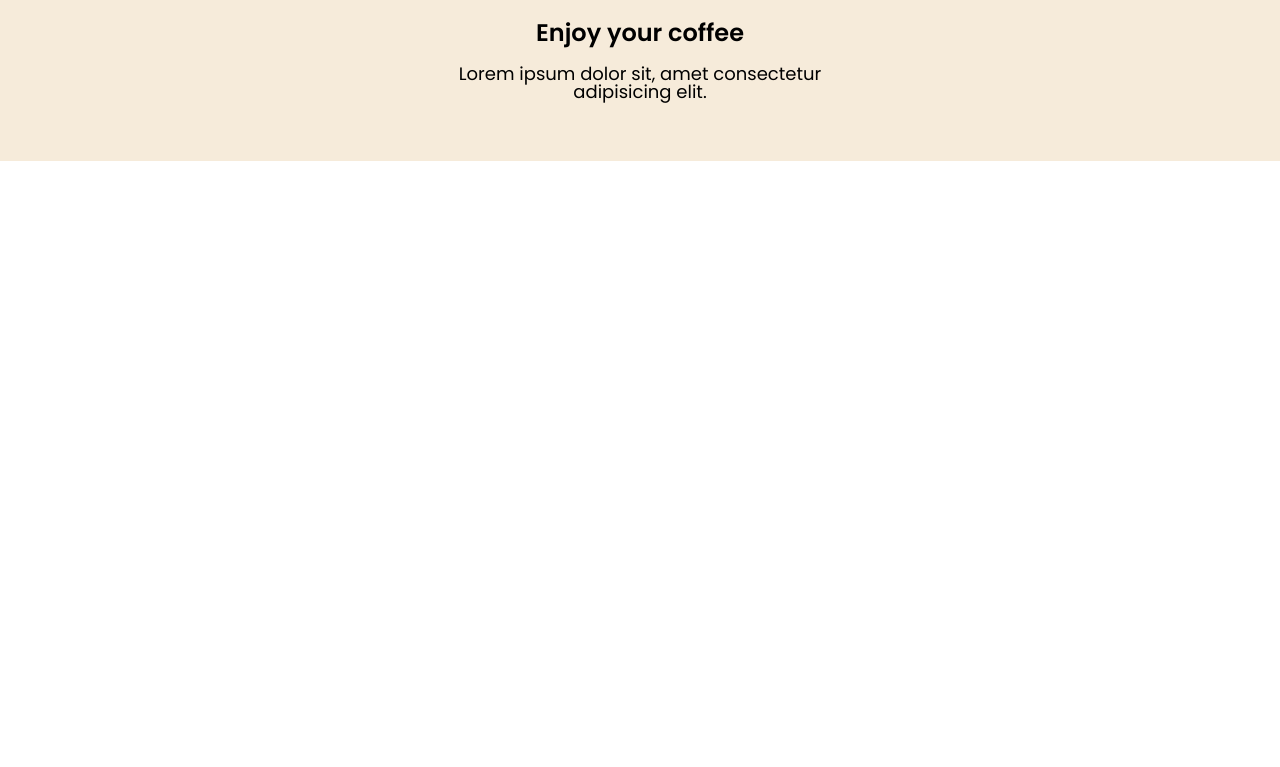
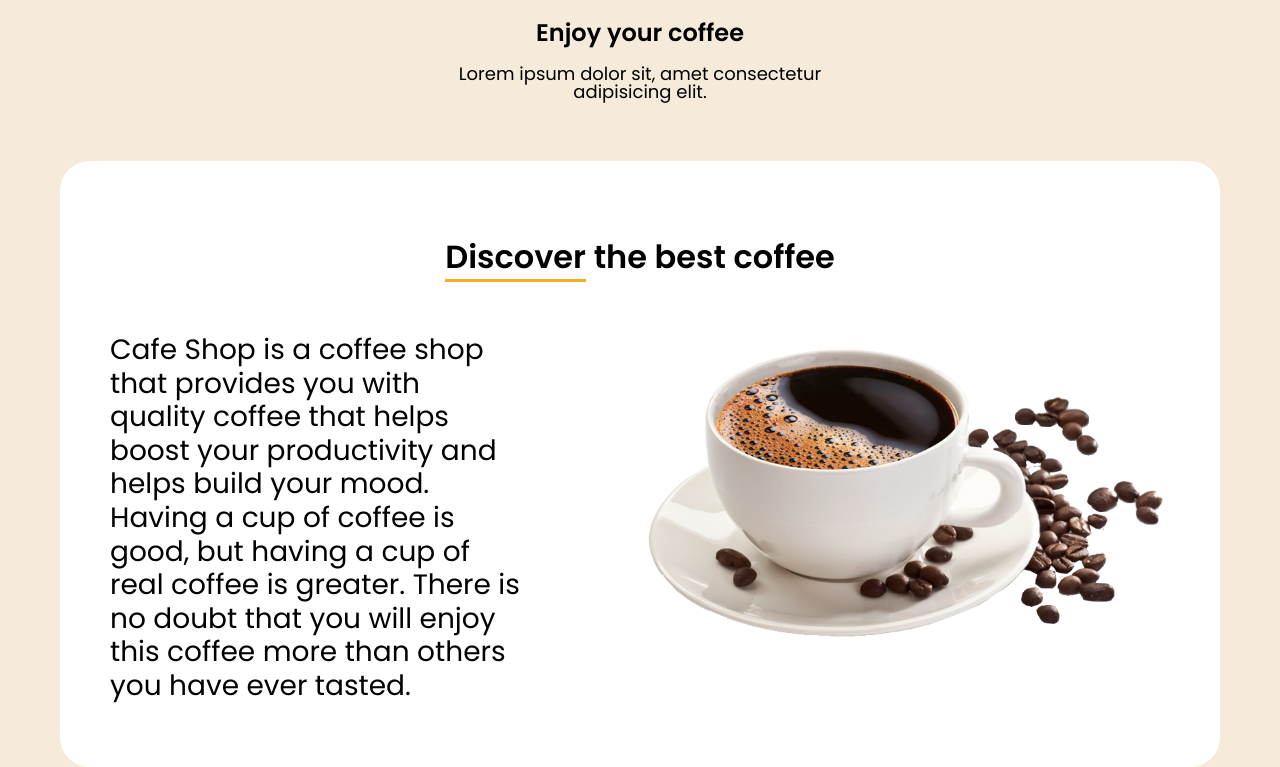
Before and after one commit to UN5UB/Cafe-Market, a React (Vite) app: page /Cafe-Market/delivery in a window 1280 px wide. Shown: the part 827-1594 px from the top of the page. Before the commit the page ends 988 px from the top, so only its background shows below. Built offline with nearby package versions, Linux system fonts and the light colour scheme; no server answers.

Commit message:
upd delivery page

```diff
--- a/src/pages/About/AboutPage.jsx
+++ b/src/pages/About/AboutPage.jsx
@@ -1,5 +1,6 @@
 import React from "react";
 import styles from "./AboutPage.module.scss";
+import Discover from "../Discover/Discover";
 import { motion } from "framer-motion";
 
 export default function AboutPage() {
@@ -63,6 +64,7 @@ export default function AboutPage() {
           alt="Coffee"
         />
       </div>
+      <Discover />
     </section>
   );
 }
--- a/src/pages/Delivery/DeliveryPage.jsx
+++ b/src/pages/Delivery/DeliveryPage.jsx
@@ -2,6 +2,7 @@ import React from "react";
 import styles from "./DeliveryPage.module.scss";
 import { delivery } from "../../CAFE_DATA";
 import Item from "../../components/Delivery/Item/Item";
+import Discover from "../Discover/Discover";
 
 export default function DeliveryPage() {
   return (
@@ -19,6 +20,7 @@ export default function DeliveryPage() {
           />
         ))}
       </div>
+      <Discover />
     </section>
   );
 }
--- /dev/null
+++ b/src/pages/Discover/Discover.jsx
@@ -0,0 +1,32 @@
+import React from "react";
+import styles from "./Discover.module.scss";
+import { Link } from "react-router-dom";
+import { motion } from "framer-motion";
+export default function Discover() {
+  return (
+    <motion.section
+      initial={{ y: 60, opacity: 0 }}
+      whileInView={{ y: 0, opacity: 1 }}
+      transition={{ delay: 0.3 }}
+      className={styles.discover}
+    >
+      <h2>
+        <span>Discover</span> the best coffee
+      </h2>
+      <div className={styles.info}>
+        <div className={styles.description}>
+          <p>
+            Cafe Shop is a coffee shop that provides you with quality coffee
+            that helps boost your productivity and helps build your mood. Having
+            a cup of coffee is good, but having a cup of real coffee is greater.
+            There is no doubt that you will enjoy this coffee more than others
+            you have ever tasted.
+          </p>
+        </div>
+        <div className={styles.image}>
+          <img src="Icons/CoffeeCup.png" alt="Coffee" />
+        </div>
+      </div>
+    </motion.section>
+  );
+}
--- /dev/null
+++ b/src/pages/Discover/Discover.module.scss
@@ -0,0 +1,83 @@
+.discover {
+  background-color: #fff;
+  border-radius: 30px;
+  padding: 20px 50px;
+
+  h2 {
+    font-size: 32px;
+    font-weight: 600;
+
+    span {
+      border-bottom: 3px solid #f4ae26;
+    }
+    @media (max-width: 990.98px) {
+      font-size: 20px;
+      line-height: 160%;
+    }
+  }
+  .info {
+    display: flex;
+    justify-content: center;
+    gap: 100px;
+    @media (max-width: 990.98px) {
+      gap: 40px;
+    }
+    @media (max-width: 689.98px) {
+      flex-direction: column;
+      text-align: center;
+    }
+    .description {
+      display: flex;
+      flex-direction: column;
+      justify-content: center;
+      align-items: center;
+
+      p {
+        max-width: 600px;
+        font-size: 28px;
+        line-height: 120%;
+        margin-bottom: 45px;
+        text-align: start;
+        @media (max-width: 990.98px) {
+          font-size: 20px;
+          text-align: center;
+        }
+        @media (max-width: 479.98px) {
+          font-size: 16px;
+          line-height: 160%;
+        }
+      }
+      a {
+        display: flex;
+        align-items: center;
+        height: 40px;
+        text-decoration: none;
+        justify-content: center;
+        padding: 12px 24px;
+        width: 100%;
+        border-radius: 33px;
+        font-weight: 600;
+        font-size: 18px;
+        background-color: #2f2105;
+        border: 2px solid transparent;
+        color: #f4ae26;
+        transition: all 0.3s ease-in-out;
+        &:hover {
+          background-color: transparent;
+          border: 2px solid #f4ae26;
+        }
+        @media (max-width: 479.98px) {
+          justify-content: center;
+          font-size: 12px;
+        }
+      }
+    }
+  }
+  .image {
+    img {
+      display: block;
+      width: 100%;
+      height: auto;
+    }
+  }
+}
```
